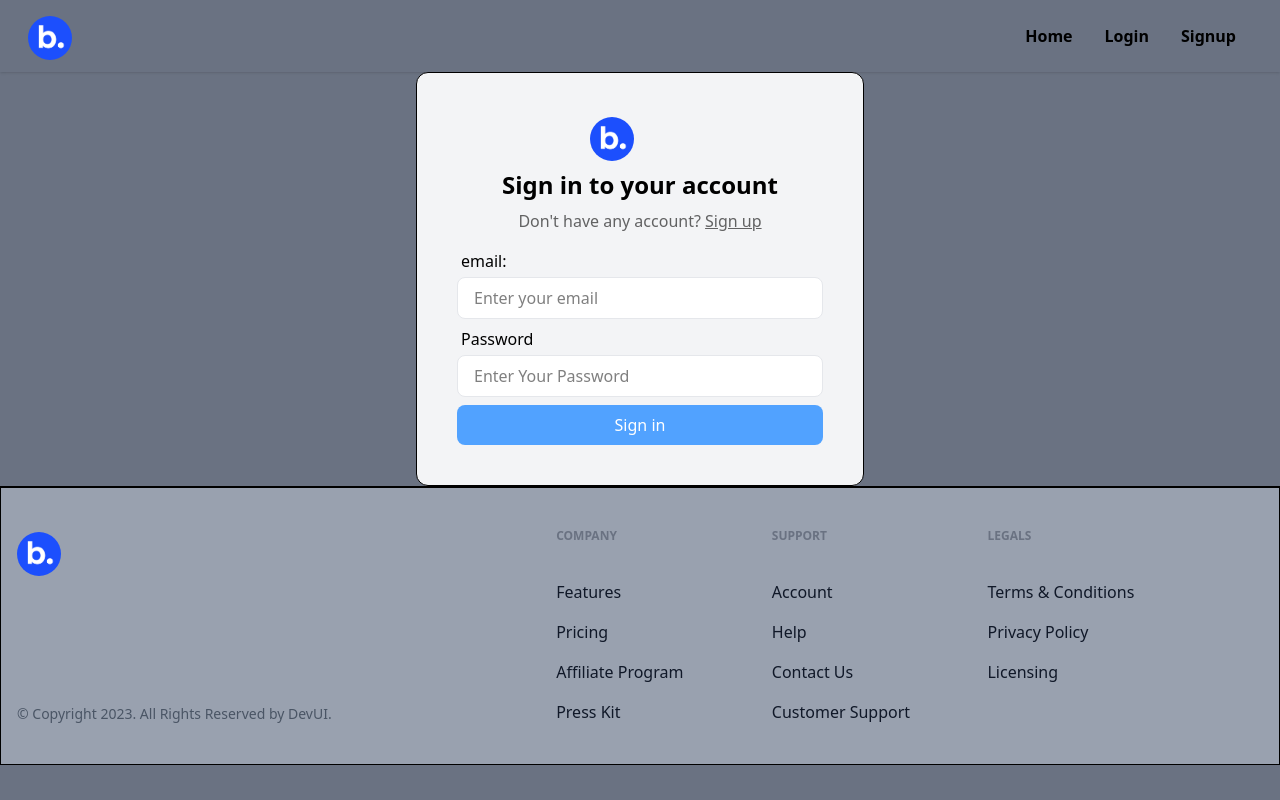
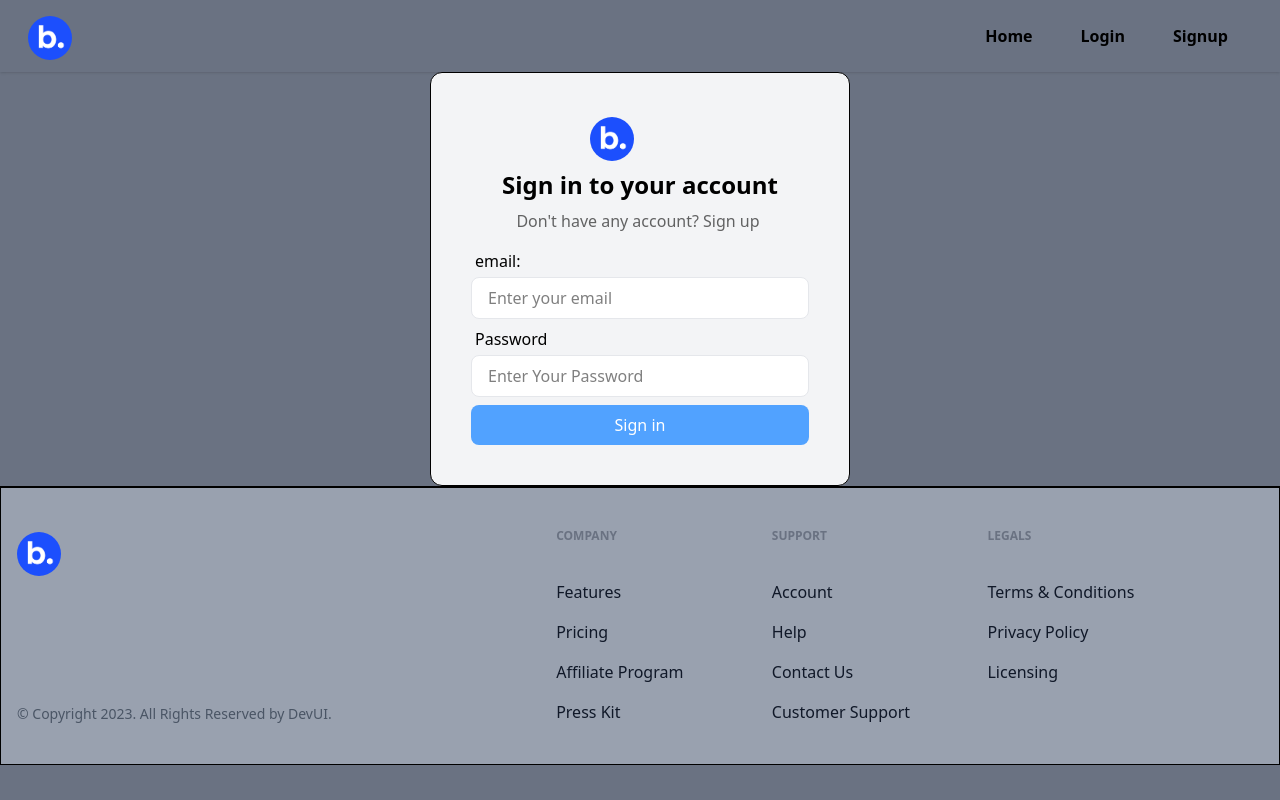
Before and after one commit to HamzaShoukat1/Blog-App, a React (Vite) app in the folder Blog-App/: page /login in a window 1280 px wide. Built offline with nearby package versions, Linux system fonts and the light colour scheme; no server answers.

Commit message:
changes in signup flow

```diff
--- a/Blog-App/src/App.jsx
+++ b/Blog-App/src/App.jsx
@@ -6,11 +6,10 @@ import { Outlet } from 'react-router-dom'
 import {login ,logout,setPending} from './Store/AuthSlice'
 import { Loaderworking } from './Loader/Loaderworking'
 import {Toaster} from 'react-hot-toast'
+
 function App() {
-
   const dispatch = useDispatch()
   const authStatus = useSelector((state)=> state.auth.status)
-  const status = useSelector(state=>state.auth.status)
 
 
 
@@ -22,16 +21,11 @@ function App() {
 
       if(userData){
         dispatch(login(userData)) //We tell Redux: "The user is logged in."
-
-
-
       }else{
         dispatch(logout())
       }
 
     })
-
-
 
   }, [dispatch])
 
@@ -69,7 +63,6 @@ function App() {
   ) : (
     <div className='flex justify-center items-center h-screen text-white text-lg'>
       loading...
-
     </div>
   )
 
--- a/Blog-App/src/Components/Header/Header.jsx
+++ b/Blog-App/src/Components/Header/Header.jsx
@@ -56,7 +56,7 @@ function Header() {
             <li key={item.name}>
               <button
               onClick={()=> navigate(item.slug)}
-              className=' px-4 text-base font-semibold py-3 cursor-pointer'
+              className=' px-6 text-base font-semibold py-3 cursor-pointer'
               >{item.name}</button>
             </li>
 
@@ -68,7 +68,7 @@ function Header() {
 
 
           {isLogedin && (
-            <li className=' '>
+            <li>
               <LogoutBtn />
             </li>
           )}
--- a/Blog-App/src/Components/Login/Login.jsx
+++ b/Blog-App/src/Components/Login/Login.jsx
@@ -19,7 +19,6 @@ function Login() {
     setError("")
     try {
       const currentUser = await authService.getCurrentUser();
-
     // If there's already a logged-in user, navigate directly
     if (currentUser) {
       dispatch(StoreLogin(currentUser));
@@ -42,10 +41,10 @@ function Login() {
   }
   return (
     <div className='flex items-center justify-center w-full'>
-      <div className={`mx-auto w-full max-w-md bg-gray-100 rounded-xl p-10 border border-black/100`}>
+      <div className={`mx-auto w-full max-w-[420px] bg-gray-100 rounded-xl p-10 border border-black/100`}>
       {/* //Logo */}
       <div className='mb-2 flex justify-center'>
-        <span className='inline-block w-full max-w-[100px]'>
+        <span className=' w-full max-w-[100px]'>
           <Logo width='100%' />
         </span>
 
@@ -56,7 +55,7 @@ function Login() {
       Don't have any account?&nbsp;
       <Link
       to="/signup"
-      className='font-medium text-primary transition-all duration-200 hover: underline'
+      className='font-medium text-primary transition-all mr-1 duration-200 hover:underline'
       >
       Sign up
 
@@ -64,7 +63,7 @@ function Login() {
       </p>
 
 
-        <form onSubmit={handleSubmit(login)} className='mt-4'>
+        <form onSubmit={handleSubmit(login)} className='pt-4'>
           <div className='space-y-2'>
             <Input
             label="email:"
--- a/Blog-App/src/Components/SignUp/Signup.jsx
+++ b/Blog-App/src/Components/SignUp/Signup.jsx
@@ -5,10 +5,9 @@ import {Button,Input,Logo} from '../index'
 import { login } from "../../Store/AuthSlice";
 import { useDispatch } from "react-redux";
 import { useForm } from "react-hook-form";
-
+import toast from "react-hot-toast";
  function Signup(){
   const navigate = useNavigate()
-
   const [error, setError] = useState("")
   const dispatch = useDispatch()
   const {register, handleSubmit,formState:{errors,isSubmitting}} = useForm()
@@ -19,12 +18,18 @@ import { useForm } from "react-hook-form";
     setError("")
     try {
       const session = await authService.createAccount(data)
+
       if(session) {
+        toast.success("Account Created Successfully",{
+          position:'top-right'
+        })
+        const userData = await authService.getCurrentUser()
+        if(userData) dispatch(login(userData))
+          navigate('/')
+
         navigate("/login")
 
-//  const userData =  await authService.getCurrentUser()
-//  if(userData)  dispatch(login(userData))
-//   navigate('/')
+
 }
     } catch (error) {
       setError(error.message)
@@ -42,6 +47,7 @@ import { useForm } from "react-hook-form";
 
   return (
     <div className="flex items-center justify-center">
+
       <div className={`mx-auto w-full max-w-md bg-gray-100 rounded-xl p-10 border border-black/100`}>
       {/* //Logo */}
       <div className="mb-2 justify-center">
@@ -65,6 +71,7 @@ import { useForm } from "react-hook-form";
 
 
         <form onSubmit={handleSubmit(create)}>
+
           <div className="space-y-1">
             <Input
             label='Full Name'
```
Also changed, not shown: Blog-App/src/Appwrite/auth.js (+1 -14 lines), Blog-App/vite.config.js (line endings or trailing spaces).
